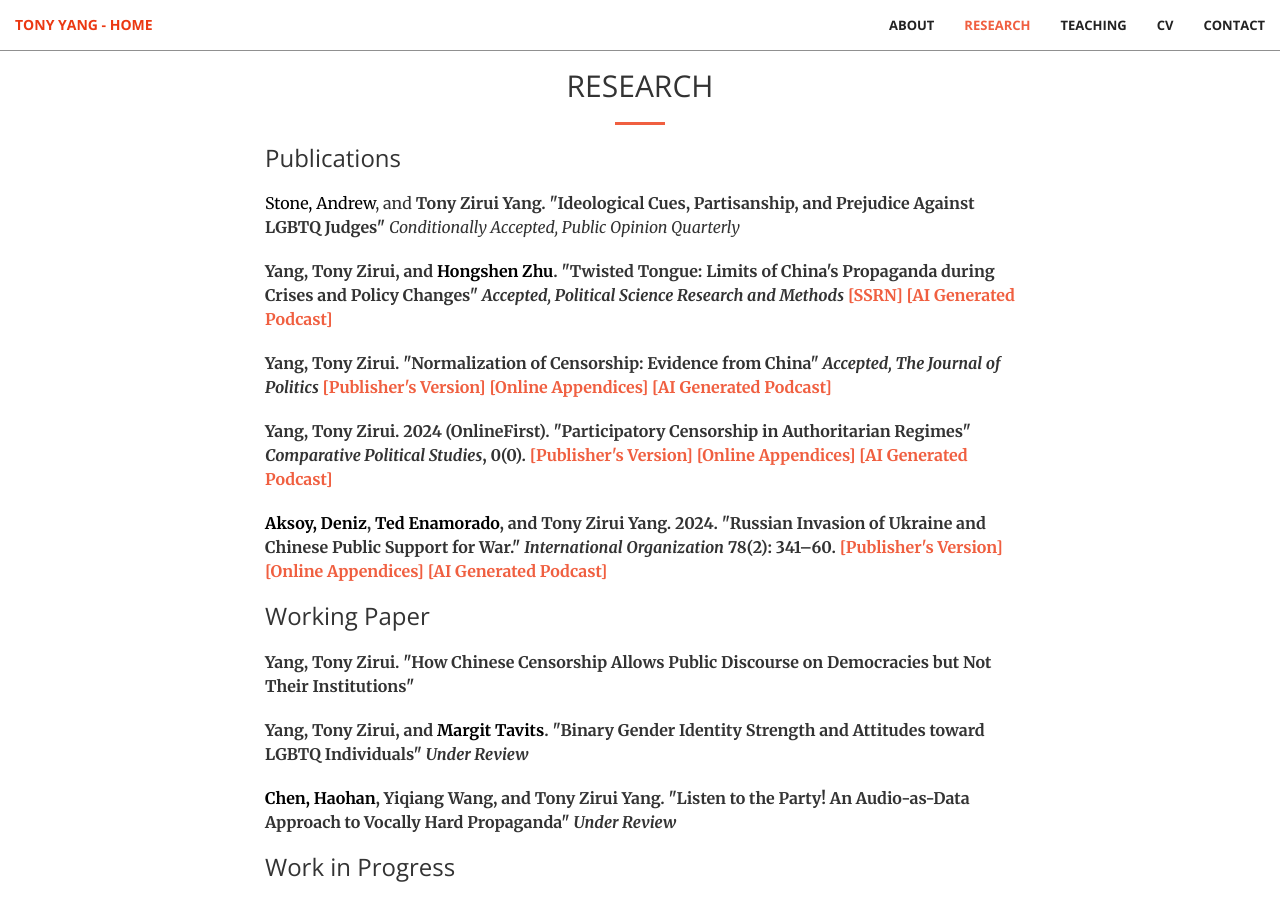
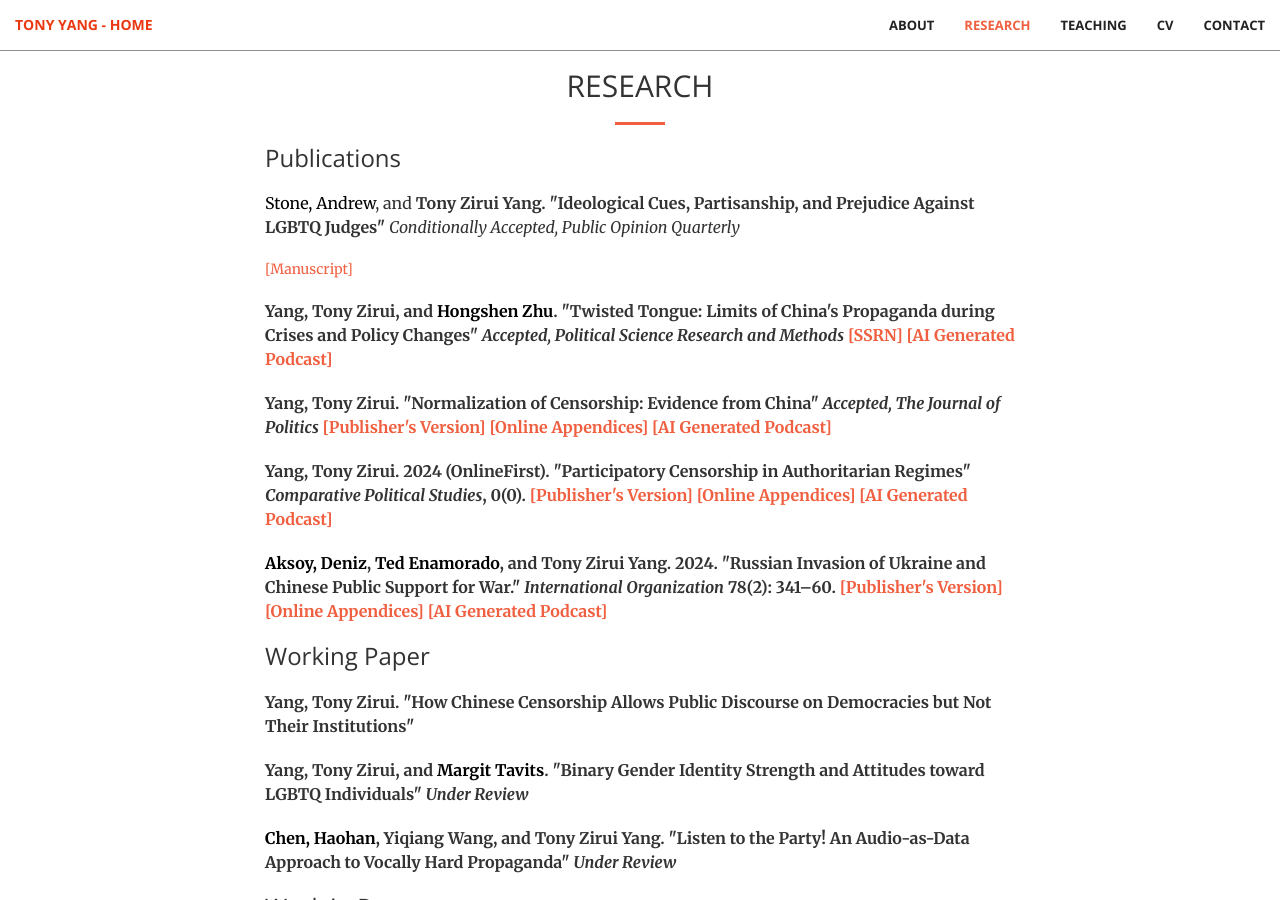
Before and after one commit to tonyhsfz/website, a Jekyll site: the page built from index.html, in a window 1280 px wide and 900 px high, scrolled down 1843 px. Built offline with Jekyll 4.4.1, drawn with Linux system fonts in a browser that asks for light colours.

Commit message:
Update publication.html

```diff
--- a/_includes/publication.html
+++ b/_includes/publication.html
@@ -8,6 +8,7 @@
                      <p></p>
                         <p>  <a href="https://www.andrewrstone.com/" style="color: black;">Stone, Andrew</a>, and <b> Tony Zirui Yang. "Ideological Cues, Partisanship, and Prejudice Against LGBTQ Judges"</b>
                             <i>Conditionally Accepted, Public Opinion Quarterly</i> </p>
+                     <a href="/img/Stone&Yang.pdf">[Manuscript]</a>
                      <p></p>
                 <p><b> Yang, Tony Zirui, and <a href="https://hongshenzhu.org/" style="color: black;">Hongshen Zhu</a>.
                         "Twisted Tongue: Limits of China's Propaganda during Crises and Policy Changes"
```
